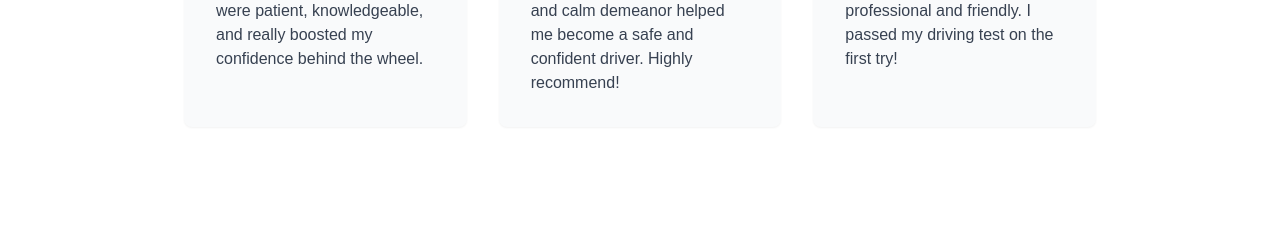
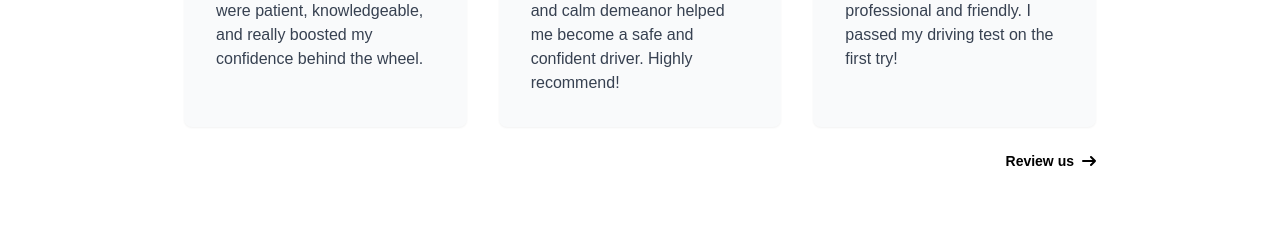
Before and after one commit to Yhworld/driving, a React (Create React App) app: page / in a window 1280 px wide. Shown: the part 3980-4209 px from the top of the page. Built offline with nearby package versions, Linux system fonts and the light colour scheme.

Commit message:
minor tweaks

```diff
--- a/src/components/Testimonial/Testimonial.js
+++ b/src/components/Testimonial/Testimonial.js
@@ -1,5 +1,6 @@
 import React from 'react'
 import testimonial from '../Testimonial/TestData'
+import { Link } from 'react-router-dom'
 
 function Testimonial() {
   return (
@@ -88,9 +89,14 @@ function Testimonial() {
          {review.description}
         </p>
       </blockquote>)})}
-
-
     </div>
+    <div className='flex justify-end pt-4'>
+    <a href='https://www.yell.com/biz/make-it-driving-school-manchester-10776336/' target="blank" id='card-button' class="inline-flex items-center py-2 text-sm font-bold text-center text-black focus:outline-none">
+            Review us
+             <svg class="rtl:rotate-180 w-3.5 h-3.5 ms-2" aria-hidden="true" xmlns="http://www.w3.org/2000/svg" fill="none" viewBox="0 0 14 10">
+                <path stroke="currentColor" stroke-linecap="round" stroke-linejoin="round" stroke-width="2" d="M1 5h12m0 0L9 1m4 4L9 9"/>
+            </svg>
+    </a></div>
   </div>
 </section>
     </section>
--- a/src/components/courses/Pass.js
+++ b/src/components/courses/Pass.js
@@ -100,7 +100,6 @@ function Pass() {
             <td class="p-4 text-center">Flexible</td>
             <td class="p-4 text-center">Flexible</td>
             <td class="p-4 text-center">Flexible</td>
-            <td class="p-4 text-center">Flexible</td>
           </tr>
         </tbody>
       </table>
```
